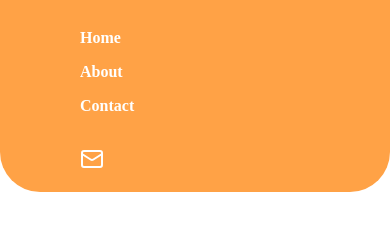
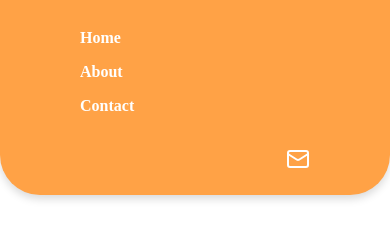
Before and after one commit to lucasspor/responsive-navbar, a plain HTML site: page index.html in a window 390 px wide. Both pictures are taken after a click on the button 298 px from the left and 34 px from the top of the page. Shown: the part 55-294 px from the top of the page. Drawn offline with nearby package versions, Linux system fonts and the light colour scheme.

Commit message:
feat: Adding animation for header and i refactored the index.js

```diff
--- a/cs/style.css
+++ b/cs/style.css
@@ -32,11 +32,11 @@ header {
     display: none;
 }
 
-#menu.isActive #close {
+header.isActive #menu #close {
     display: inline;
 }
 
-#menu.isActive #open {
+header.isActive #open {
     display: none;
 }
 
@@ -59,11 +59,12 @@ nav {
     text-decoration: none;
 }
 
-#navigation a:hover{
-
+#navigation a:hover {
+    color: #f1f1f1;
 }
 
 #social {
+    display: flex;
     align-items: center;
     gap: 2rem;
 }
@@ -79,6 +80,25 @@ nav {
 }
 
 @media (max-width: 1020px) {
+
+    header {
+        position: fixed;
+        top: 0;
+        left: 0;
+        right: 0;
+        background: #FFA246;
+        box-shadow: 0 0 0 transparent;
+        overflow: hidden;
+
+        height: 60px;
+        transition: height 0.5s ease, box-shadow 0.5s ease;
+    }
+
+    header.isActive {
+        height: 250px;
+        box-shadow: 0 4px 8px rgba(0, 0, 0, 0.15);
+    }
+
     nav {
         flex-direction: column;
         position: relative;
@@ -99,12 +119,11 @@ nav {
         opacity: 0;
         transform: translateY(-20px);
         position: absolute;
-        transition: transform 1s ease-in-out;
         pointer-events: none;
     }
 
-    #navigation.isActive,
-    #social.isActive {
+    header.isActive #navigation,
+    header.isActive #social {
         opacity: 1;
         position: static;
         transform: translateY(0);
@@ -123,5 +142,6 @@ nav {
 
     #social {
         justify-content: end;
+        gap: .5rem;
     }
 }
--- a/js/index.js
+++ b/js/index.js
@@ -1,12 +1,9 @@
 const menu = document.querySelector("#menu")
-const navigation = document.querySelector("#navigation")
-const social = document.querySelector("#social")
+const header = document.querySelector('header')
 
 
 
 menu.addEventListener('click', () => {
-    menu.classList.toggle("isActive")
-    social.classList.toggle("isActive")
-    navigation.classList.toggle("isActive")
+    header.classList.toggle("isActive")
 
 })
```
